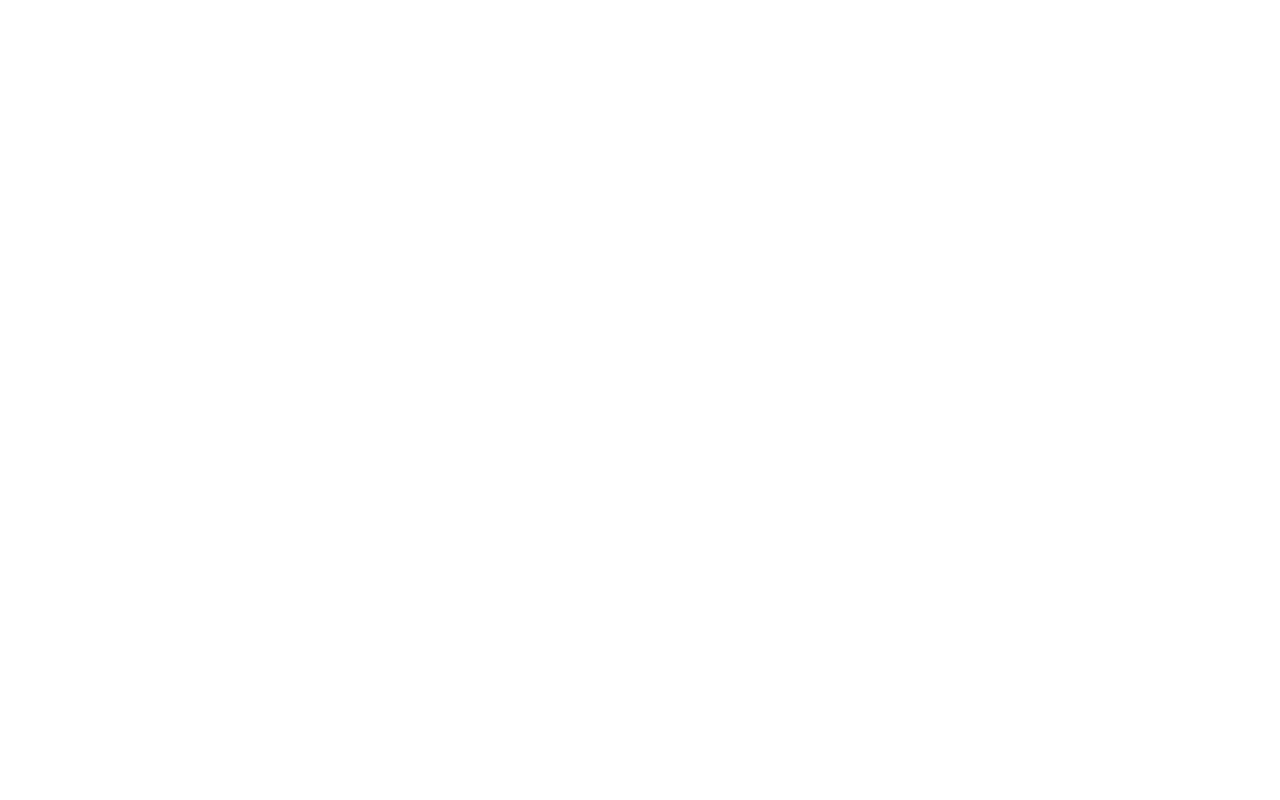
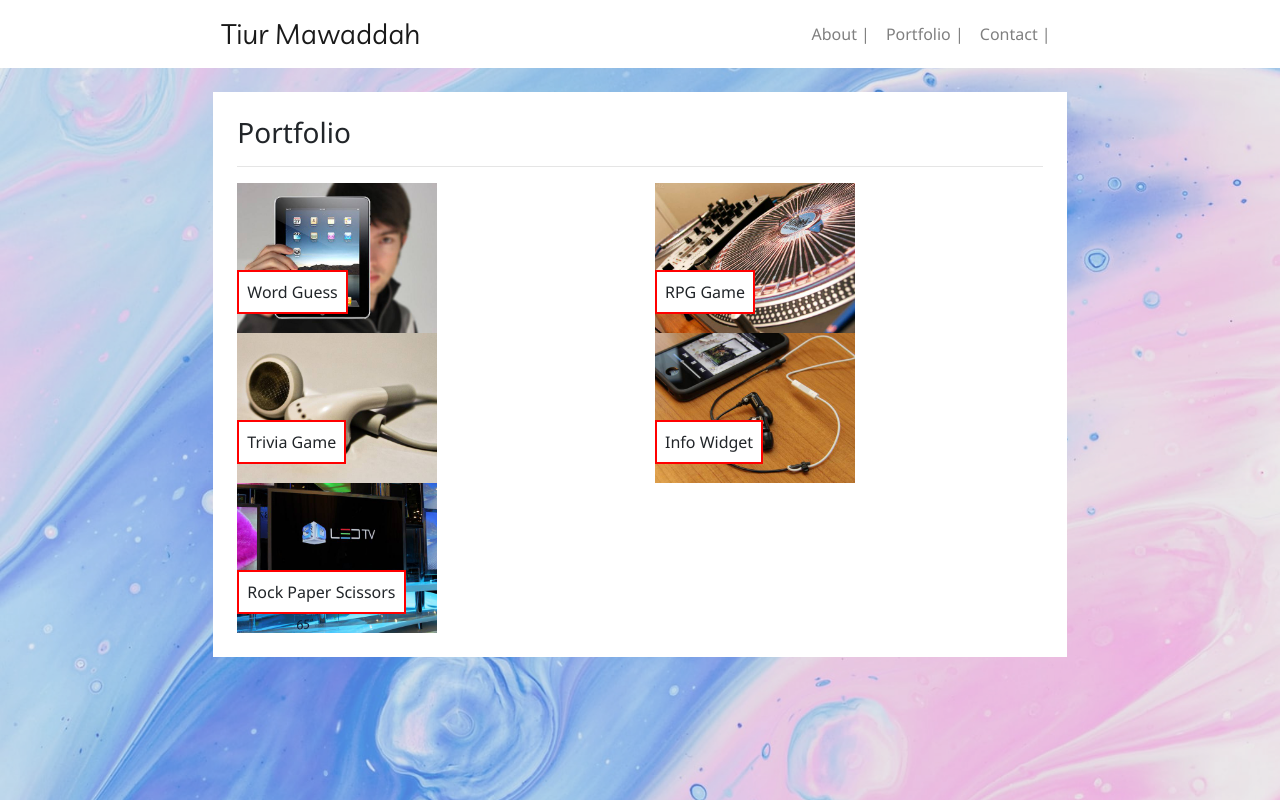
Before and after one commit to tiurzm/Bootstrap-Portfolio, a plain HTML site: page portfolio.html in a window 1280 px wide. Drawn offline with nearby package versions, Linux system fonts and the light colour scheme.

Commit message:
<COMMENT>

```diff
--- a/contact.html
+++ b/contact.html
@@ -0,0 +1,67 @@
+<!DOCTYPE html>
+<html lang="en">
+<head>
+    <meta charset="UTF-8">
+    <meta name="viewport" content="width=device-width, initial-scale=1.0 shrink-to-fit=no">
+    <meta http-equiv="X-UA-Compatible" content="ie=edge">
+    <link rel="stylesheet" href="">
+    <link rel="stylesheet" href="https://stackpath.bootstrapcdn.com/bootstrap/4.3.1/css/bootstrap.min.css" integrity="sha384-ggOyR0iXCbMQv3Xipma34MD+dH/1fQ784/j6cY/iJTQUOhcWr7x9JvoRxT2MZw1T" crossorigin="anonymous">
+    <link href="https://fonts.googleapis.com/css?family=Livvic&display=swap" rel="stylesheet">
+    <link rel="stylesheet" href="./css/style2.css">
+    <title>portfolioaboutme</title>
+</head>
+<body>
+    <!-- Navbar -->
+    <nav class="navbar navbar-expand-lg navbar-light bg-white p-0">
+        <div class="container col-8 p-2">
+            <a class="navbar-brand costum mb-0 h1" href="#">Tiur Mawaddah</a>
+                <button class="navbar-toggler" type="button" data-toggle="collapse" data-target="#navbarSupportedContent" aria-controls="navbarSupportedContent" aria-expanded="false" aria-label="Toggle navigation">
+                    <span class="navbar-toggler-icon"></span>
+                </button>
+            <div class="collapse navbar-collapse" id="navbarSupportedContent">
+                <ul class="navbar-nav ml-auto">
+                    <li class="nav-item">
+                        <a class="nav-link" href="#">About <span class="d-none d-lg-inline">|</span></a>
+                    </li>
+                    <li class="nav-item">
+                        <a class="nav-link" href="#">Portfolio <span class="d-none d-lg-inline">|</span></a>
+                    </li>
+                    <li class="nav-item">
+                        <a class="nav-link" href="#">Contact <span class="d-none d-lg-inline">|</span></a>
+                    </li>
+                </ul>
+            </div>
+        </div>
+    </nav>
+    <!-- Container -->
+    <div class="container bg-white p-4 col-8 my-4">
+        <div class="row">
+            <div class="col-lg-12">
+                <div class="content">
+                    <h3>Contact</h3>
+                    <hr>
+                    <form>
+                        <div class="form-group">
+                            <label for="name">Name</label>
+                            <input type="text" class="form-control" placeholder="Tiur Mawaddah">
+                        </div>
+                        <div class="form-group">
+                            <label for="email">Email</label>
+                            <input type="email" class="form-control" placeholder="example@gmail.com">
+                        </div>
+                        <div class="form-group">
+                            <label for="message">Message</label>
+                            <textarea class="form-control" rows="10"></textarea>
+                        </div>
+                        <button type="submit" class="btn btn-info">Submit</button>
+                    </form>
+                </div>
+            </div>
+        </div>
+    </div>
+
+    <script src="https://code.jquery.com/jquery-3.3.1.slim.min.js" integrity="sha384-q8i/X+965DzO0rT7abK41JStQIAqVgRVzpbzo5smXKp4YfRvH+8abtTE1Pi6jizo" crossorigin="anonymous"></script>
+    <script src="https://cdnjs.cloudflare.com/ajax/libs/popper.js/1.14.7/umd/popper.min.js" integrity="sha384-UO2eT0CpHqdSJQ6hJty5KVphtPhzWj9WO1clHTMGa3JDZwrnQq4sF86dIHNDz0W1" crossorigin="anonymous"></script>
+    <script src="https://stackpath.bootstrapcdn.com/bootstrap/4.3.1/js/bootstrap.min.js" integrity="sha384-JjSmVgyd0p3pXB1rRibZUAYoIIy6OrQ6VrjIEaFf/nJGzIxFDsf4x0xIM+B07jRM" crossorigin="anonymous"></script>
+</body>
+</html>
--- /dev/null
+++ b/css/style2.css
@@ -0,0 +1,15 @@
+body {
+    background:
+    linear-gradient(
+        rgba(255, 255, 255, 0.3),
+        rgba(255, 255, 255, 0.3)
+        ), url(../images/cl.jpeg) no-repeat center center fixed;
+    font-family:'Segoe UI', Tahoma, Geneva, Verdana, sans-serif;
+    background-size: cover;
+
+}
+
+.navbar-brand.costum {
+    font-size: 28px;
+    font-family: 'Livvic', sans-serif;
+}
--- a/portfolio.html
+++ b/portfolio.html
@@ -0,0 +1,79 @@
+<!DOCTYPE html>
+<html lang="en">
+<head>
+    <meta charset="UTF-8">
+    <meta name="viewport" content="width=device-width, initial-scale=1.0 shrink-to-fit=no">
+    <meta http-equiv="X-UA-Compatible" content="ie=edge">
+    <link rel="stylesheet" href="">
+    <link rel="stylesheet" href="https://stackpath.bootstrapcdn.com/bootstrap/4.3.1/css/bootstrap.min.css" integrity="sha384-ggOyR0iXCbMQv3Xipma34MD+dH/1fQ784/j6cY/iJTQUOhcWr7x9JvoRxT2MZw1T" crossorigin="anonymous">
+    <link href="https://fonts.googleapis.com/css?family=Livvic&display=swap" rel="stylesheet">
+    <link rel="stylesheet" href="./css/style2.css">
+    <title>portfolioaboutme</title>
+</head>
+<body>
+    <!-- Navbar -->
+    <nav class="navbar navbar-expand-lg navbar-light bg-white p-0">
+        <div class="container col-8 p-2">
+            <a class="navbar-brand costum mb-0 h1" href="#">Tiur Mawaddah</a>
+                <button class="navbar-toggler" type="button" data-toggle="collapse" data-target="#navbarSupportedContent" aria-controls="navbarSupportedContent" aria-expanded="false" aria-label="Toggle navigation">
+                    <span class="navbar-toggler-icon"></span>
+                </button>
+            <div class="collapse navbar-collapse" id="navbarSupportedContent">
+                <ul class="navbar-nav ml-auto">
+                    <li class="nav-item">
+                        <a class="nav-link" href="index.html">About <span class="d-none d-lg-inline">|</span></a>
+                    </li>
+                    <li class="nav-item">
+                        <a class="nav-link" href="portfolio.html">Portfolio <span class="d-none d-lg-inline">|</span></a>
+                    </li>
+                    <li class="nav-item">
+                        <a class="nav-link" href="contact.html">Contact <span class="d-none d-lg-inline">|</span></a>
+                    </li>
+                </ul>
+            </div>
+        </div>
+    </nav>
+    <!-- Container -->
+    <div class="container bg-white p-4 col-8 my-4">
+        <div class="row">
+            <div class="col-lg-12">
+                <div class="content">
+                    <h3>Portfolio</h3>
+                    <hr>
+                    <div class="row">
+                        <div class="col-md-6">
+                            <img src="./images/technics-q-c-640-480-1.jpg" class="img-fluid position-relative" style="width: 200px;" alt="...">
+                            <p class="bg-white position-absolute p-2 bg-white" style="border: 2px solid red; bottom: 3px;">Word Guess</p>
+                        </div>
+                        <div class="col-md-6">
+                            <img src="./images/technics-q-c-640-480-2.jpg" class="img-fluid position-relative" style="width: 200px;" alt="...">
+                            <p class="bg-white position-absolute p-2 " style="border: 2px solid red; bottom: 3px;">RPG Game</p>
+                        </div>
+                    </div>
+
+                    <div class="row">
+                        <div class="col-md-6">
+                                <img src="./images/technics-q-c-640-480-5.jpg" class="img-fluid position-relative" style="width: 200px;" alt="...">
+                                <p class="bg-white position-absolute p-2" style="border: 2px solid red; bottom: 3px;">Trivia Game</p>
+                        </div>
+                        <div class="col-md-6">
+                                <img src="./images/technics-q-c-640-480-7.jpg" class="img-fluid position-relative" style="width: 200px;" alt="...">
+                                <p class="bg-white position-absolute p-2" style="border: 2px solid red; bottom: 3px;">Info Widget</p>
+                        </div>
+                    </div>
+                    <div class="row">
+                        <div class="col-md-6">
+                                <img src="./images/technics-q-c-640-480-9.jpg" class="img-fluid position-relative" style="width: 200px;" alt="...">
+                                <p class="bg-white position-absolute bg-white p-2" style="border: 2px solid red; bottom: 3px;">Rock Paper Scissors</p>
+                        </div>
+                    </div>
+                </div>
+            </div>
+        </div>
+    </div>
+
+    <script src="https://code.jquery.com/jquery-3.3.1.slim.min.js" integrity="sha384-q8i/X+965DzO0rT7abK41JStQIAqVgRVzpbzo5smXKp4YfRvH+8abtTE1Pi6jizo" crossorigin="anonymous"></script>
+    <script src="https://cdnjs.cloudflare.com/ajax/libs/popper.js/1.14.7/umd/popper.min.js" integrity="sha384-UO2eT0CpHqdSJQ6hJty5KVphtPhzWj9WO1clHTMGa3JDZwrnQq4sF86dIHNDz0W1" crossorigin="anonymous"></script>
+    <script src="https://stackpath.bootstrapcdn.com/bootstrap/4.3.1/js/bootstrap.min.js" integrity="sha384-JjSmVgyd0p3pXB1rRibZUAYoIIy6OrQ6VrjIEaFf/nJGzIxFDsf4x0xIM+B07jRM" crossorigin="anonymous"></script>
+</body>
+</html>
```
Also changed, not shown: index.html (+3 -3 lines), 1 other file.
